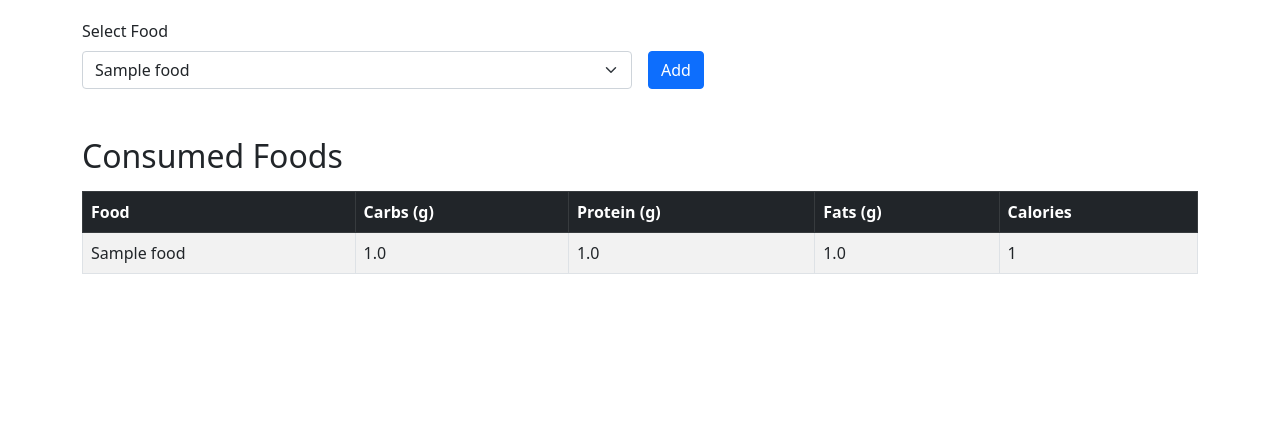
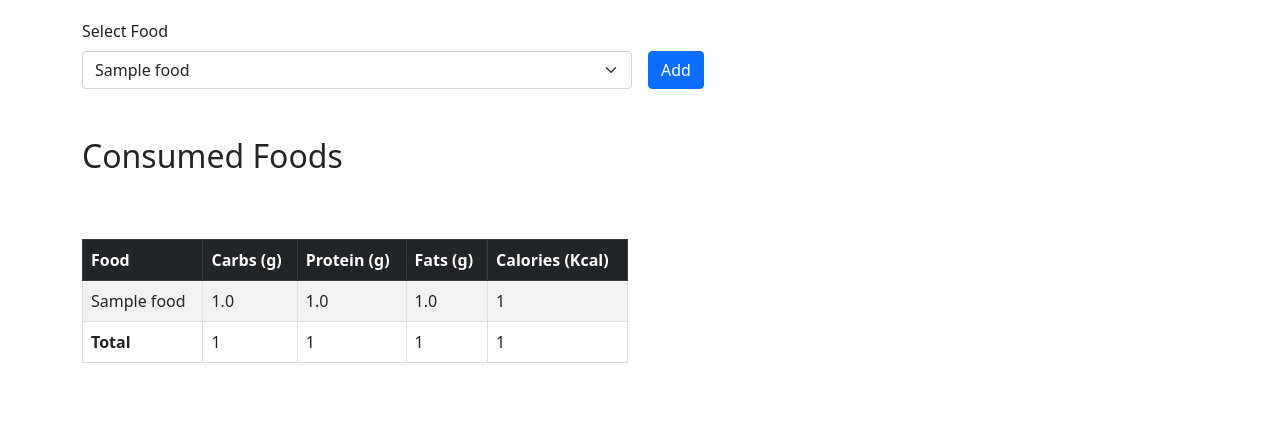
Before and after one commit to tamim-vaiya/calorie-counter-django, a Django app: page / in a window 1280 px wide. Shown: the part 181-607 px from the top of the page. Run offline with Django 5.2, Linux system fonts and the light colour scheme; a user stored in the database is signed in; tables that the repository leaves empty hold one stand-in row (values such as "Sample post").

Commit message:
Calculated Total Macros

```diff
--- a/myapp/templates/myapp/index.html
+++ b/myapp/templates/myapp/index.html
@@ -40,15 +40,18 @@
         <!-- Table -->
         {% if consumed_by_user %}
         <h2 class="mb-3">Consumed Foods</h2>
+        <div class="py-5">
+            <div class="row">
+                <div class="col-md-6">
                     <div class="table-responsive">
-            <table class="table table-striped table-bordered">
+                        <table id="table" class="table table-striped table-bordered">
                             <thead class="table-dark">
                                 <tr>
                                     <th>Food</th>
                                     <th>Carbs (g)</th>
                                     <th>Protein (g)</th>
                                     <th>Fats (g)</th>
-                        <th>Calories</th>
+                                    <th>Calories (Kcal)</th>
                                 </tr>
                             </thead>
                             <tbody>
@@ -61,12 +64,41 @@
                                         <td>{{ c.consumed_food.calories }}</td>
                                     </tr>
                                 {% endfor %}
+                                    <tr>
+                                        <td id='name'><b>Total</b></td>
+                                        <td id="total_carbs"></td>
+                                        <td id="total_protein"></td>
+                                        <td id="total_fats"></td>
+                                        <td id="total_calories"></td>
+                                    </tr>
                             </tbody>
                         </table>
+                    </div>
+                </div>
+            </div>
         </div>
         {% else %}
         <p class="text-muted">No foods consumed yet.</p>
         {% endif %}
     </div>
 </body>
+<script>
+    var table = document.getElementById('table');
+    var carbs=0, protein=0, fats=0, calories=0;
+
+    for(var i = 1; i < table.rows.length-1; i++){
+        carbs += parseFloat(table.rows[i].cells[1].innerHTML);
+        carbs = Math.round(carbs);
+        protein += parseFloat(table.rows[i].cells[2].innerHTML);
+        protein = Math.round(protein);
+        fats += parseFloat(table.rows[i].cells[3].innerHTML);
+        fats = Math.round(fats);
+        calories += parseFloat(table.rows[i].cells[4].innerHTML);
+        calories = Math.round(calories);
+    }
+    document.getElementById('total_carbs').innerHTML = carbs;
+    document.getElementById('total_protein').innerHTML = protein;
+    document.getElementById('total_fats').innerHTML = fats;
+    document.getElementById('total_calories').innerHTML = calories;
+</script>
 </html>
```
Lines whose indentation alone changed are shown as unchanged.
